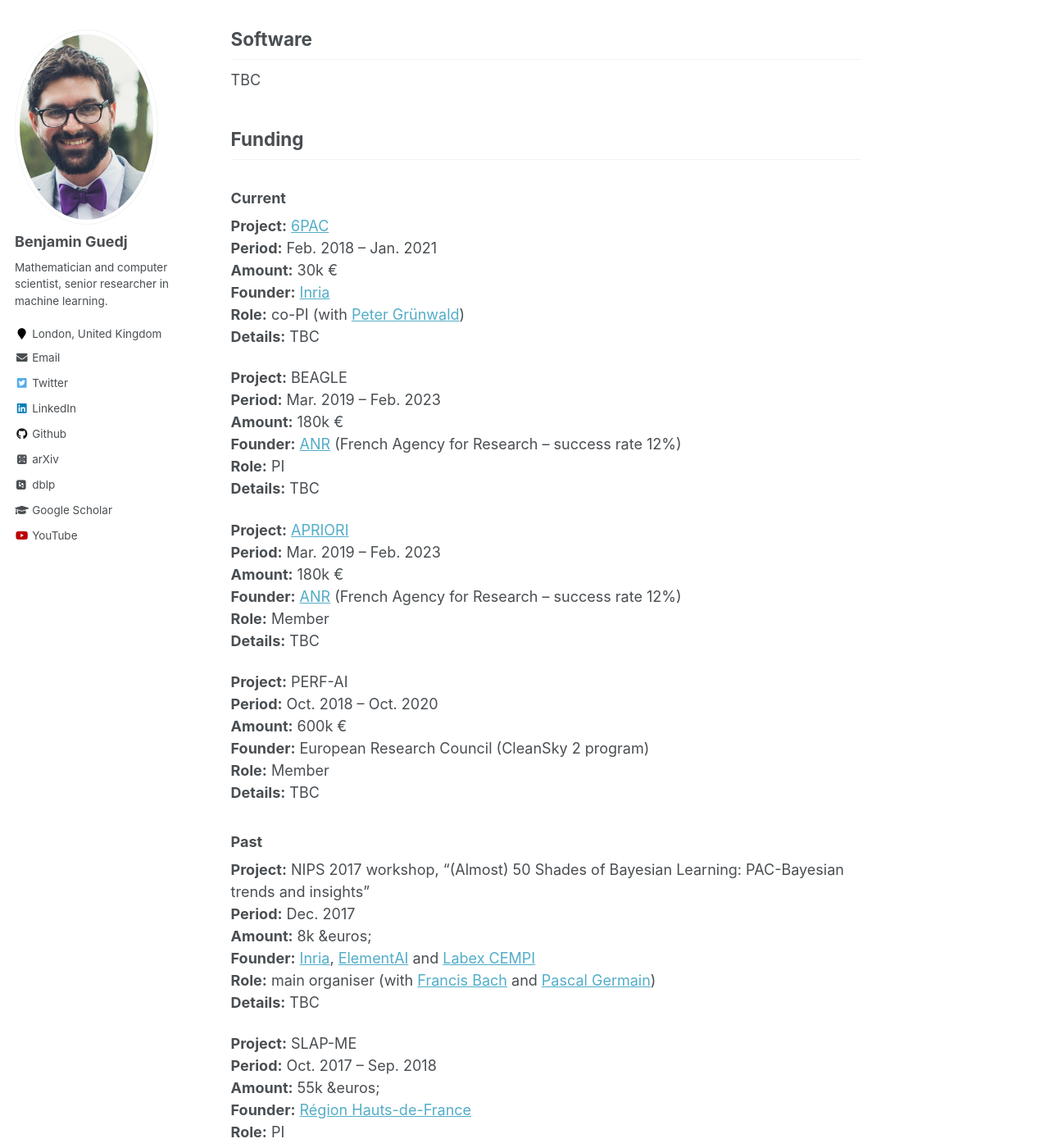
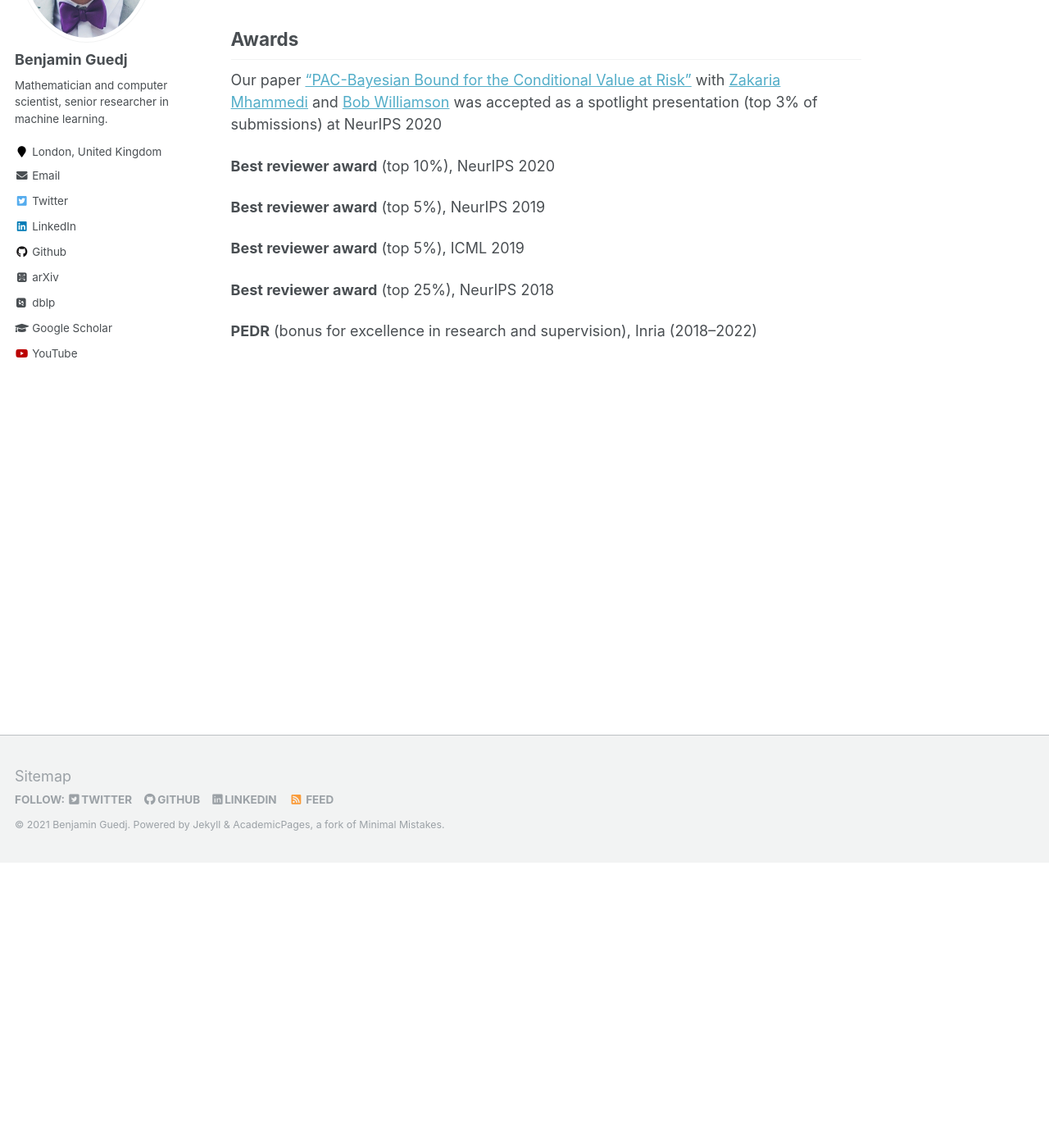
Before and after one commit to bguedj/bguedj.github.io, a Jekyll site: the page built from _pages/research.md, in a window 1280 px wide and 1400 px high, scrolled down 348 px. Shown: the whole window at 82% size. Built offline with Jekyll 4.4.1, drawn with Linux system fonts in a browser that asks for light colours; some web fonts are replaced; some of the changed text lies outside the part shown.

Commit message:
research

```diff
--- a/_pages/research.md
+++ b/_pages/research.md
@@ -9,9 +9,9 @@ classes: wide
 
 I am interested in machine learning, with a particular focus on statistical learning theory, PAC-Bayes theory, computational statistics and algorithms, deep learning, kernels and learning representation.
 
-## Software
+<!-- ## Software
 
-TBC
+TBC -->
 
 <!-- https://github.com/bhargavvader/pycobra
 
@@ -26,9 +26,9 @@ https://cran.r-project.org/web/packages/pacbpred/index.html
 
 https://i-pri.org/special/Biostatistics/Software/Geneland/ -->
 
-## Funding
+<!-- ## Funding -->
 
-### Current
+<!-- ### Current -->
 
 <!-- **Project:**
 **Period:**
@@ -37,61 +37,61 @@ https://i-pri.org/special/Biostatistics/Software/Geneland/ -->
 **Role:**
 **Details:**      -->
 
-**Project:** [6PAC](https://bguedj.github.io/6pac/)
+<!-- **Project:** [6PAC](https://bguedj.github.io/6pac/)
 **Period:** Feb. 2018 -- Jan. 2021
 **Amount:** 30k &euro;
 **Founder:** [Inria](https://www.inria.fr)
 **Role:** co-PI (with [Peter Grünwald](https://safestatistics.com))
-**Details:** TBC
+**Details:** TBC     -->
 
-**Project:** BEAGLE
+<!-- **Project:** BEAGLE
 **Period:** Mar. 2019 -- Feb. 2023
 **Amount:** 180k &euro;
 **Founder:** [ANR](https://anr.fr/en/) (French Agency for Research -- success rate 12%)
 **Role:** PI
-**Details:** TBC
+**Details:** TBC     -->
 
-**Project:** [APRIORI](https://project.inria.fr/apriori/)
+<!-- **Project:** [APRIORI](https://project.inria.fr/apriori/)
 **Period:** Mar. 2019 -- Feb. 2023
 **Amount:** 180k &euro;
 **Founder:** [ANR](https://anr.fr/en/) (French Agency for Research -- success rate 12%)
 **Role:** Member
-**Details:** TBC
+**Details:** TBC     -->
 
-**Project:** PERF-AI
+<!-- **Project:** PERF-AI
 **Period:** Oct. 2018 -- Oct. 2020
 **Amount:** 600k &euro;
 **Founder:** European Research Council (CleanSky 2 program)
 **Role:** Member
-**Details:** TBC
+**Details:** TBC      -->
 
-### Past
+<!-- ### Past -->
 
-**Project:** NIPS 2017 workshop, "(Almost) 50 Shades of Bayesian Learning: PAC-Bayesian trends and insights"
+<!-- **Project:** NIPS 2017 workshop, "(Almost) 50 Shades of Bayesian Learning: PAC-Bayesian trends and insights"
 **Period:** Dec. 2017
 **Amount:** 8k &euros;
 **Founder:** [Inria](https://www.inria.fr/fr), [ElementAI](https://www.elementai.com) and [Labex CEMPI](https://math.univ-lille1.fr/~cempi/)
 **Role:** main organiser (with [Francis Bach](https://www.di.ens.fr/~fbach/) and [Pascal Germain](http://www.pascalgermain.info))
-**Details:** TBC
+**Details:** TBC      -->
 
-**Project:** SLAP-ME
+<!-- **Project:** SLAP-ME
 **Period:** Oct. 2017 -- Sep. 2018
 **Amount:** 55k &euros;
 **Founder:** [Région Hauts-de-France](https://www.hautsdefrance.fr)
 **Role:** PI
 **Details:** TBC
-
-**Project:** Modal-Insight
+ -->
+<!-- **Project:** Modal-Insight
 **Period:** Sep. 2016 -- Sep. 2018
 **Amount:** 10k &euros;
 **Founder:** [Inria Lille - Nord Europe research centre](https://www.inria.fr/fr/centre-inria-lille-nord-europe)
 **Role:** PI
 **Details:** TBC
+ -->
 
+<!-- ## Collaborators
 
-## Collaborators
-
-TBC
+TBC -->
 
 ## Awards
 
```
